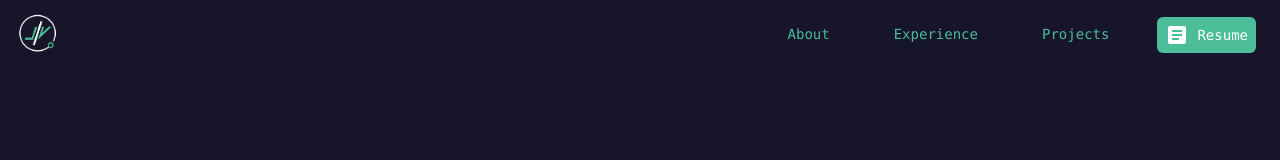
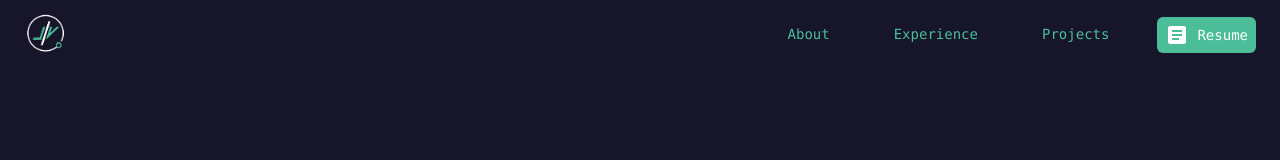
Before and after one commit to heyyysus/dev-portfolio, a Next.js app: page / in a window 1280 px wide. Shown: the top 160 px of the page. Built offline with nearby package versions, Linux system fonts and the light colour scheme.

Commit message:
nudge nav logo to the right

```diff
--- a/src/app/_components/nav.tsx
+++ b/src/app/_components/nav.tsx
@@ -36,7 +36,7 @@ const Navigation: React.FC = () => {
   return (
     <>
       <nav className="bg-blue-dark flex justify-between w-fill font-mono text-sm md:static fixed w-screen">
-        <div className='py-2'>
+        <div className='py-2 ml-2'>
           <Link href="/">
             <Image src='/images/logo/logo 2.png' alt='logo' width={75} height={75} />
           </Link>
```
